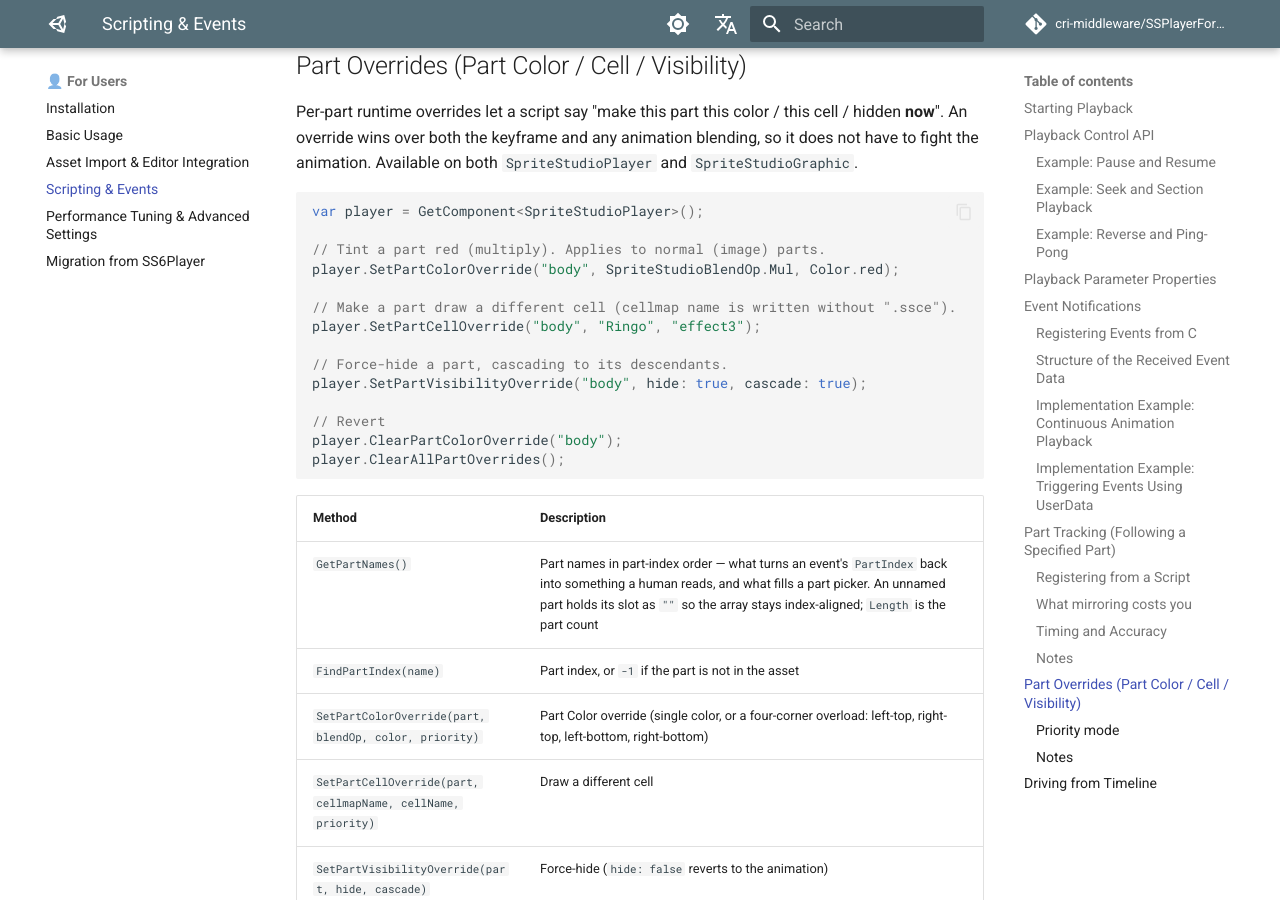
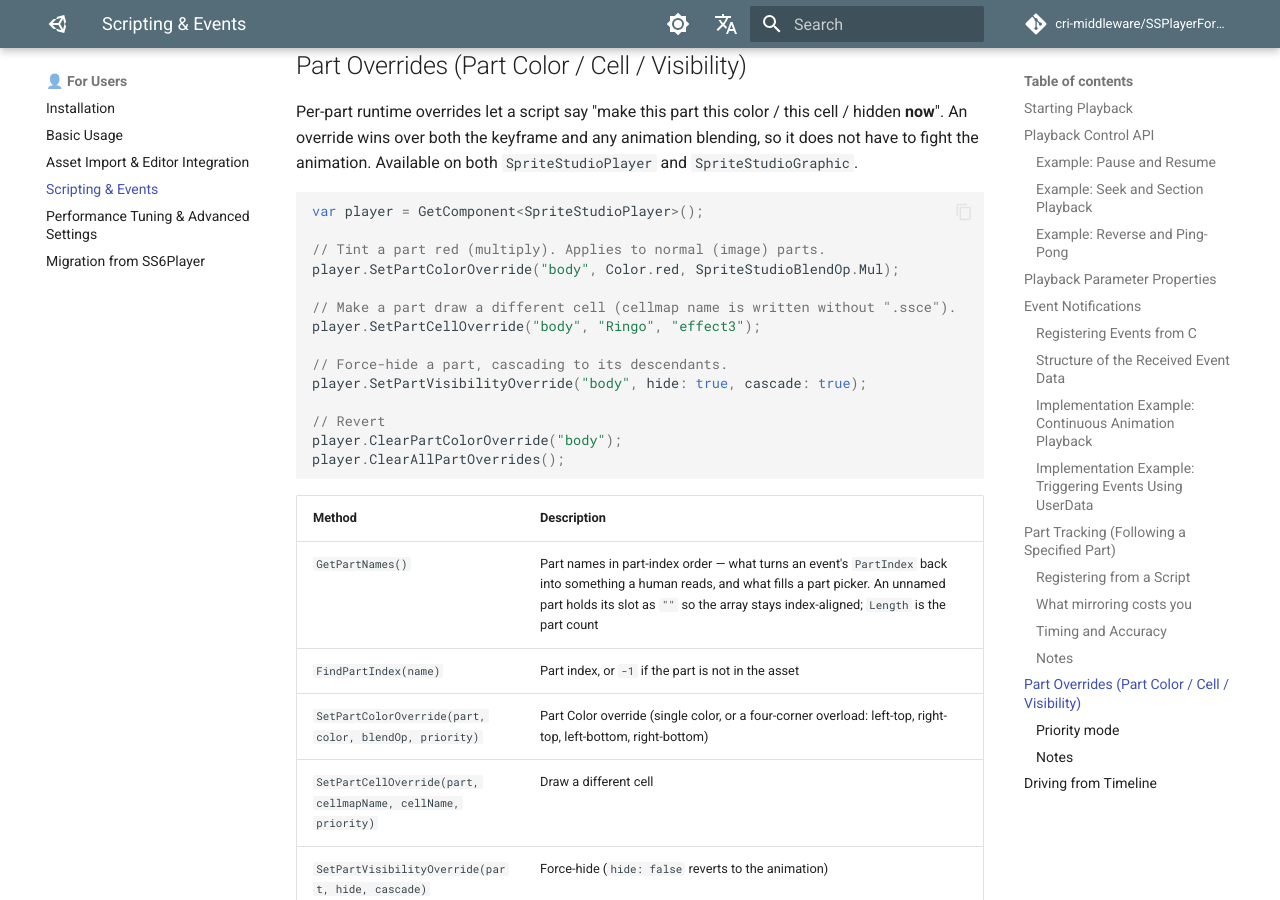
Before and after one commit to cri-middleware/SSPlayerForUnity, an MkDocs documentation site: the page built from docs/en/workflow/usage_scripting.md, in a window 1280 px wide and 900 px high, scrolled down 11067 px. Built offline with MkDocs 1.6.1 and Material for MkDocs 9.7.7, drawn with Linux system fonts in a browser that asks for light colours; comment, search, counter and statistics services are not loaded.

Commit message:
fix(examples): put the colour before the blend in SetPartColorOverride
OverrideDemo passes (partIndex, blendOp, color). SpriteStudioPlayer declares only
(part, Color, blendOp = Mix, priority = HoldUntilNextAnimation) and its partName
twin; no overload anywhere in the package takes a blend op second, and
SpriteStudioBlendOp is a byte enum with no conversion to Color. The call matches
nothing, so Override_Ringo does not compile -- CS1503, on the sample's only script.

The order is the family's, written down in the SDK as
20_design/40_api_conventions §1: the value being set comes immediately after
`part`, with the modifiers trailing and defaulted. That section names this exact
mistake. The C ABI is ss_runtime_set_part_color_override(context, part, blend_op,
rgba, priority_mode) -- blend first -- and copying its order is what puts a caller
outside the convention.

The player has been on the right order for a while; what lagged is everything that
describes it. Each docs page showed the old order twice, once in the code sample
and once in the method table, and the demo repeated it in its header comment.
Nothing else in the repository was on the old spelling: the demo's other overrides
(SetPartVisibilityOverride, SetPartCellOverride) and every event and property name
already match the conventions, and each was checked against the declarations in
package/Runtime/SpriteStudioPlayer.cs.

```diff
--- a/docs/en/workflow/usage_scripting.md
+++ b/docs/en/workflow/usage_scripting.md
@@ -346,7 +346,7 @@ Per-part runtime overrides let a script say "make this part this color / this ce
 var player = GetComponent<SpriteStudioPlayer>();
 
 // Tint a part red (multiply). Applies to normal (image) parts.
-player.SetPartColorOverride("body", SpriteStudioBlendOp.Mul, Color.red);
+player.SetPartColorOverride("body", Color.red, SpriteStudioBlendOp.Mul);
 
 // Make a part draw a different cell (cellmap name is written without ".ssce").
 player.SetPartCellOverride("body", "Ringo", "effect3");
@@ -363,7 +363,7 @@ player.ClearAllPartOverrides();
 |---|---|
 | `GetPartNames()` | Part names in part-index order — what turns an event's `PartIndex` back into something a human reads, and what fills a part picker. An unnamed part holds its slot as `""` so the array stays index-aligned; `Length` is the part count |
 | `FindPartIndex(name)` | Part index, or `-1` if the part is not in the asset |
-| `SetPartColorOverride(part, blendOp, color, priority)` | Part Color override (single color, or a four-corner overload: left-top, right-top, left-bottom, right-bottom) |
+| `SetPartColorOverride(part, color, blendOp, priority)` | Part Color override (single color, or a four-corner overload: left-top, right-top, left-bottom, right-bottom) |
 | `SetPartCellOverride(part, cellmapName, cellName, priority)` | Draw a different cell |
 | `SetPartVisibilityOverride(part, hide, cascade)` | Force-hide (`hide: false` reverts to the animation) |
 | `ClearPartColorOverride` / `ClearPartCellOverride` / `ClearPartVisibilityOverride` | Clear one override on one part |
```
Also changed, not shown: docs/ja/workflow/usage_scripting.md (+2 -2 lines), 1 other file.
